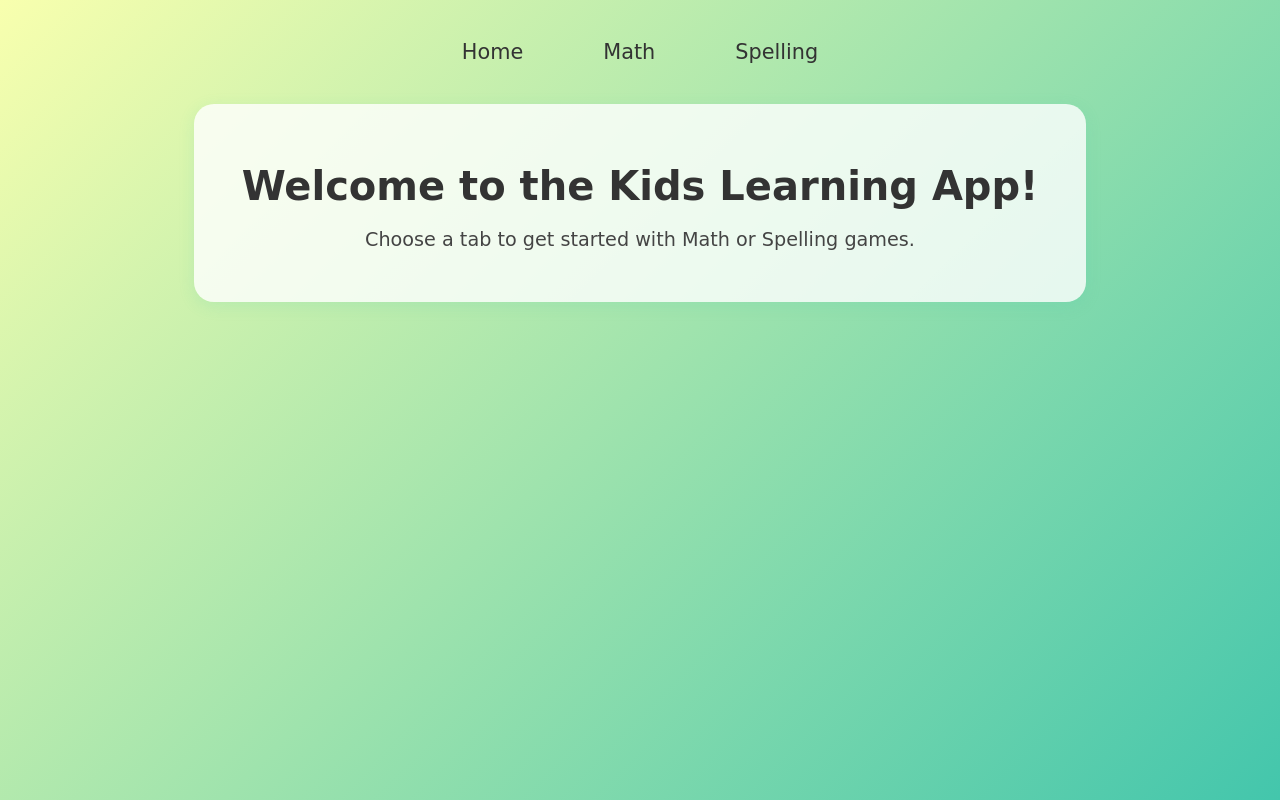
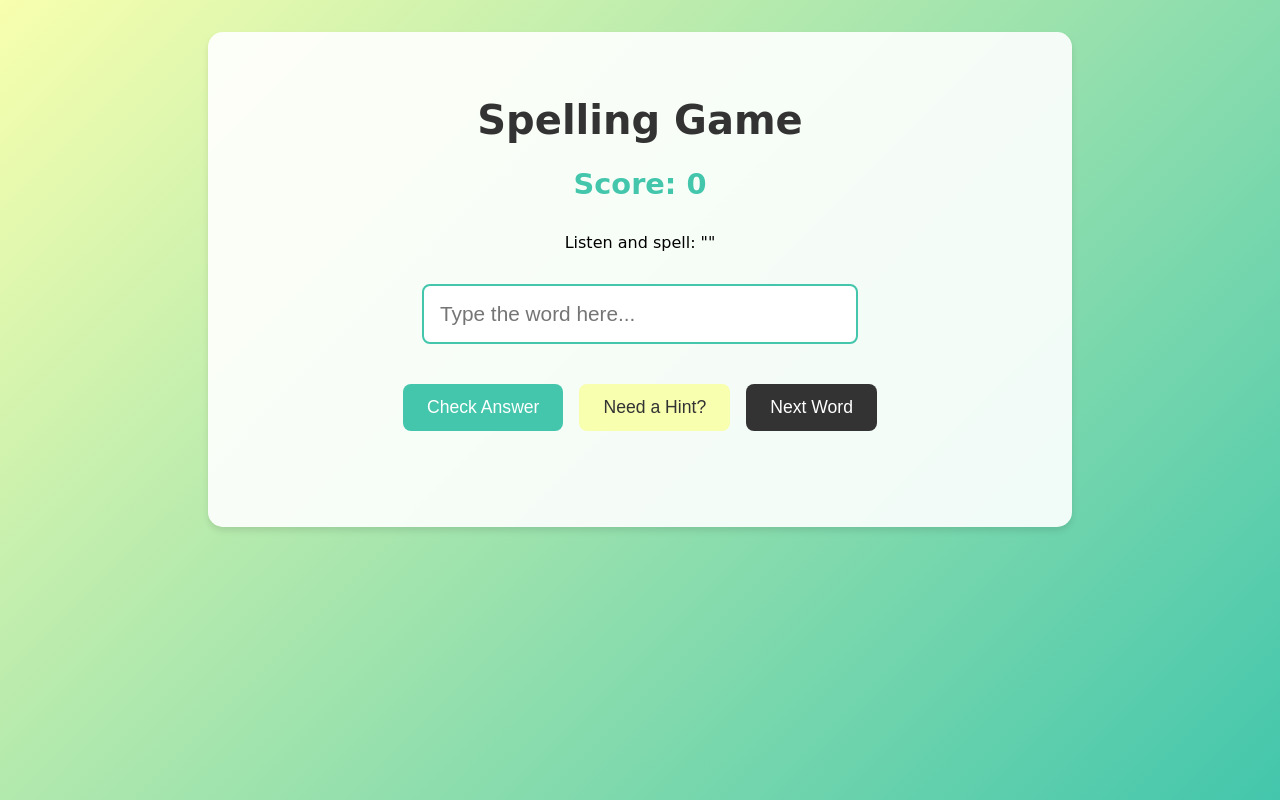
Before and after one commit to TheDevJB/kidspellinggame, an Angular app in the folder kids-spelling-game/: page /spelling in a window 1280 px wide. Built offline with nearby package versions, Linux system fonts and the light colour scheme; no server answers.

Commit message:
added my spelling component to be able to play the spelling game

```diff
--- a/kids-spelling-game/src/app/app.config.ts
+++ b/kids-spelling-game/src/app/app.config.ts
@@ -1,9 +1,10 @@
 import { ApplicationConfig, provideZoneChangeDetection } from '@angular/core';
 import { provideRouter } from '@angular/router';
+import { provideHttpClient, withFetch } from '@angular/common/http';
 
 import { routes } from './app.routes';
 import { provideClientHydration, withEventReplay } from '@angular/platform-browser';
 
 export const appConfig: ApplicationConfig = {
-  providers: [provideZoneChangeDetection({ eventCoalescing: true }), provideRouter(routes), provideClientHydration(withEventReplay())]
+  providers: [provideZoneChangeDetection({ eventCoalescing: true }), provideRouter(routes), provideClientHydration(withEventReplay()), provideHttpClient(withFetch())]
 };
--- a/kids-spelling-game/src/app/app.routes.ts
+++ b/kids-spelling-game/src/app/app.routes.ts
@@ -1,9 +1,9 @@
 import { Routes } from '@angular/router';
 import { HomePageComponent } from './home-page/home-page.component';
+import { SpellingGameComponent } from './spelling-game/spelling-game.component';
 
 export const routes: Routes = [
   { path: '', redirectTo: '/home', pathMatch: 'full' },
   { path: 'home', component: HomePageComponent },
-  { path: 'math', component: HomePageComponent }, // Placeholder for Math
-  { path: 'spelling', component: HomePageComponent } // Placeholder for Spelling
+  { path: 'spelling', component: SpellingGameComponent }
 ];
--- a/kids-spelling-game/src/app/home-page/home-page.component.css
+++ b/kids-spelling-game/src/app/home-page/home-page.component.css
@@ -1,23 +1,11 @@
-/* Reset default body margin and set full height */
-:host {
-  display: block;
-  min-height: 100vh;
-  margin: 0;
-  padding: 0;
-}
-
-/* Gradient background and nice font for the home page */
 .container {
-  min-height: 100vh;
-  width: 100%;
-  margin: 0;
-  padding: 0;
-  display: flex;
-  flex-direction: column;
-  align-items: center;
-  background: linear-gradient(135deg, #f8ffae 0%, #43c6ac 100%);
-  background-attachment: fixed;
-  font-family: 'Comic Sans MS', 'Comic Sans', cursive, sans-serif;
+  max-width: 800px;
+  margin: 2rem auto;
+  padding: 2rem;
+  text-align: center;
+  background: rgba(255, 255, 255, 0.9);
+  border-radius: 15px;
+  box-shadow: 0 4px 6px rgba(0, 0, 0, 0.1);
 }
 
 .tabs {
@@ -25,6 +13,8 @@
   gap: 2rem;
   margin-top: 2rem;
   margin-bottom: 2rem;
+  width: 100%;
+  justify-content: center;
 }
 
 .tabs a {
@@ -34,6 +24,7 @@
   padding: 0.5rem 1.5rem;
   border-radius: 20px;
   transition: background 0.3s, color 0.3s;
+  cursor: pointer;
 }
 
 .tabs a.active, .tabs a:hover {
@@ -42,12 +33,7 @@
 }
 
 .content {
-  background: rgba(255,255,255,0.8);
-  padding: 2rem 3rem;
-  border-radius: 20px;
-  box-shadow: 0 4px 16px rgba(67,198,172,0.15);
-  text-align: center;
-  margin: 0 1rem;
+  margin: 1.5rem 0;
 }
 
 h1 {
@@ -60,3 +46,45 @@ p {
   font-size: 1.2rem;
   color: #444;
 }
+
+.game-buttons {
+  display: flex;
+  flex-direction: column;
+  gap: 1.5rem;
+  margin: 2rem 0;
+  width: 100%;
+  max-width: 400px;
+}
+
+button {
+  width: 100%;
+  padding: 1rem 2rem;
+  font-size: 1.2rem;
+  border: none;
+  border-radius: 15px;
+  background: #43c6ac;
+  color: white;
+  cursor: pointer;
+  transition: transform 0.2s, box-shadow 0.2s;
+  font-family: inherit;
+}
+
+button:hover {
+  transform: translateY(-2px);
+  box-shadow: 0 4px 12px rgba(67,198,172,0.2);
+}
+
+@media (max-width: 600px) {
+  .content {
+    padding: 1.5rem;
+    width: 95%;
+  }
+
+  .game-buttons {
+    padding: 0 1rem;
+  }
+
+  button {
+    padding: 0.8rem 1.5rem;
+  }
+}
--- a/kids-spelling-game/src/app/home-page/home-page.component.html
+++ b/kids-spelling-game/src/app/home-page/home-page.component.html
@@ -1,4 +1,3 @@
-<!-- Gradient background and tab layout -->
 <div class="container">
   <nav class="tabs">
     <a routerlink="/home" routerlinkactive="active">Home</a>
--- a/kids-spelling-game/src/app/home-page/home-page.component.ts
+++ b/kids-spelling-game/src/app/home-page/home-page.component.ts
@@ -1,10 +1,11 @@
 import { Component } from '@angular/core';
 import { RouterModule } from '@angular/router';
+import { CommonModule } from '@angular/common';
 
 @Component({
   selector: 'app-home-page',
   standalone: true,
-  imports: [RouterModule],
+  imports: [RouterModule, CommonModule],
   templateUrl: './home-page.component.html',
   styleUrl: './home-page.component.css'
 })
--- /dev/null
+++ b/kids-spelling-game/src/app/services/spelling.service.ts
@@ -0,0 +1,27 @@
+import { Injectable } from '@angular/core';
+import { HttpClient } from '@angular/common/http';
+import { Observable } from 'rxjs';
+
+interface SpellingWord {
+  id: number;
+  word: string;
+  difficulty: string;
+  hint: string;
+}
+
+@Injectable({
+  providedIn: 'root'
+})
+export class SpellingService {
+  private apiUrl = 'http://localhost:3000/api/spelling';
+
+  constructor(private http: HttpClient) { }
+
+  getRandomWord(): Observable<SpellingWord> {
+    return this.http.get<SpellingWord>(`${this.apiUrl}/word`);
+  }
+
+  checkSpelling(wordId: number, attempt: string): Observable<any> {
+    return this.http.post(`${this.apiUrl}/check`, { wordId, attempt });
+  }
+}
--- /dev/null
+++ b/kids-spelling-game/src/app/spelling-game/spelling-game.component.css
@@ -0,0 +1,109 @@
+.game-container {
+  max-width: 800px;
+  margin: 2rem auto;
+  padding: 2rem;
+  text-align: center;
+  background: rgba(255, 255, 255, 0.9);
+  border-radius: 15px;
+  box-shadow: 0 4px 6px rgba(0, 0, 0, 0.1);
+}
+
+h2 {
+  color: #333;
+  font-size: 2.5rem;
+  margin-bottom: 1.5rem;
+}
+
+.score {
+  font-size: 1.8rem;
+  font-weight: bold;
+  color: #43c6ac;
+  margin-bottom: 2rem;
+}
+
+.game-area {
+  margin-top: 2rem;
+}
+
+.hint {
+  margin: 1.5rem 0;
+  padding: 1rem;
+  background: #fff3cd;
+  border-radius: 8px;
+  color: #856404;
+  font-size: 1.1rem;
+}
+
+.input-area {
+  margin: 2rem 0;
+}
+
+input {
+  padding: 1rem;
+  font-size: 1.3rem;
+  margin: 1rem;
+  border: 2px solid #43c6ac;
+  border-radius: 8px;
+  width: 80%;
+  max-width: 400px;
+}
+
+.buttons {
+  display: flex;
+  gap: 1rem;
+  justify-content: center;
+  margin-top: 1.5rem;
+}
+
+button {
+  padding: 0.8rem 1.5rem;
+  font-size: 1.1rem;
+  border: none;
+  border-radius: 8px;
+  cursor: pointer;
+  transition: all 0.3s ease;
+}
+
+.check-btn {
+  background-color: #43c6ac;
+  color: white;
+}
+
+.hint-btn {
+  background-color: #f8ffae;
+  color: #333;
+}
+
+.next-btn {
+  background-color: #333;
+  color: white;
+}
+
+button:hover {
+  transform: translateY(-2px);
+  box-shadow: 0 2px 4px rgba(0, 0, 0, 0.2);
+}
+
+button:disabled {
+  opacity: 0.6;
+  cursor: not-allowed;
+  transform: none;
+}
+
+.message {
+  margin-top: 1.5rem;
+  padding: 1rem;
+  border-radius: 8px;
+  font-size: 1.2rem;
+}
+
+.message.success {
+  background-color: #d4edda;
+  color: #155724;
+  animation: fadeIn 0.5s ease-in;
+}
+
+@keyframes fadeIn {
+  from { opacity: 0; }
+  to { opacity: 1; }
+}
--- /dev/null
+++ b/kids-spelling-game/src/app/spelling-game/spelling-game.component.html
@@ -0,0 +1,28 @@
+<!DOCTYPE html>
+<div class="game-container">
+  <h2>Spelling Game</h2>
+
+  <div class="score">Score: {{score}}</div>
+
+  <div class="game-area" *ngif="currentWord">
+    <div class="hint" *ngif="showHint">
+      Hint: {{currentWord.hint}}
+    </div>
+
+    <div class="input-area">
+      <input type="text"
+             [(ngmodel)]="userInput"
+             placeholder="Type the word here..."
+             (keyup.enter)="checkAnswer()">
+
+      <div class="buttons">
+        <button (click)="checkAnswer()" class="check-btn">Check Answer</button>
+        <button (click)="showHintClicked()" class="hint-btn" [disabled]="showHint">Need a Hint?</button>
+      </div>
+    </div>
+
+    <div class="message" [class.success]="message.includes('Correct')">
+      {{message}}
+    </div>
+  </div>
+</div>
--- /dev/null
+++ b/kids-spelling-game/src/app/spelling-game/spelling-game.component.ts
@@ -0,0 +1,89 @@
+import { Component, OnInit } from '@angular/core';
+import { CommonModule } from '@angular/common';
+import { FormsModule } from '@angular/forms';
+import { SpellingService } from '../services/spelling.service';
+
+@Component({
+  selector: 'app-spelling-game',
+  standalone: true,
+  imports: [CommonModule, FormsModule],
+  template: `
+    <div class="game-container">
+      <h2>Spelling Game</h2>
+      <div class="score">Score: {{score}}</div>
+
+      <div class="game-area">
+        <!-- Show hint when available -->
+        <div class="hint" *ngIf="showHint && currentWord">
+          Hint: {{currentWord.hint}}
+        </div>
+
+        <div class="input-area">
+          <!-- Display current word for testing -->
+          <p class="current-word">Listen and spell: "{{currentWord?.word}}"</p>
+
+          <input type="text"
+                 [(ngModel)]="userInput"
+                 placeholder="Type the word here..."
+                 (keyup.enter)="checkAnswer()">
+
+          <div class="buttons">
+            <button (click)="checkAnswer()" class="check-btn">Check Answer</button>
+            <button (click)="showHintClicked()" class="hint-btn" [disabled]="showHint">Need a Hint?</button>
+            <button (click)="getNewWord()" class="next-btn">Next Word</button>
+          </div>
+        </div>
+
+        <div class="message">
+          {{message}}
+        </div>
+      </div>
+    </div>
+  `,
+  styleUrl: './spelling-game.component.css'
+})
+export class SpellingGameComponent implements OnInit {
+  currentWord: any = null;
+  userInput: string = '';
+  message: string = '';
+  score: number = 0;
+  showHint: boolean = false;
+
+  constructor(private spellingService: SpellingService) {}
+
+  ngOnInit() {
+    this.getNewWord();
+  }
+
+  getNewWord() {
+    this.spellingService.getRandomWord().subscribe(word => {
+      this.currentWord = word;
+      this.userInput = '';
+      this.message = '';
+      this.showHint = false;
+    });
+  }
+
+  checkAnswer() {
+    if (!this.userInput.trim()) {
+      this.message = 'Please type a word!';
+      return;
+    }
+
+    this.spellingService.checkSpelling(this.currentWord.id, this.userInput)
+      .subscribe(result => {
+        if (result.correct) {
+          this.score += 10;
+          this.message = 'Correct! Well done! 🌟';
+          setTimeout(() => this.getNewWord(), 1500);
+        } else {
+          this.message = 'Try again!';
+          this.showHint = true;
+        }
+      });
+  }
+
+  showHintClicked() {
+    this.showHint = true;
+  }
+}
--- a/kids-spelling-game/src/styles.css
+++ b/kids-spelling-game/src/styles.css
@@ -3,6 +3,7 @@ html, body {
   height: 100%;
   margin: 0;
   padding: 0;
+  width: 100%;
   overflow-x: hidden;
 }
 
@@ -10,4 +11,76 @@ body {
   min-height: 100vh;
   margin: 0;
   padding: 0;
+  position: relative;
+  background: linear-gradient(135deg, #f8ffae 0%, #43c6ac 100%);
+  background-attachment: fixed;
+  font-family: 'Comic Sans MS', 'Comic Sans', cursive, sans-serif;
 }
+
+/* Global navigation styles */
+.tabs {
+  display: flex;
+  gap: 2rem;
+  margin-top: 2rem;
+  margin-bottom: 2rem;
+}
+
+.tabs a {
+  text-decoration: none;
+  color: #333;
+  font-size: 1.3rem;
+  padding: 0.5rem 1.5rem;
+  border-radius: 20px;
+  transition: all 0.3s ease;
+  cursor: pointer;
+}
+
+.tabs a:hover {
+  background: #43c6ac;
+  color: #fff;
+  transform: translateY(-2px);
+}
+
+.tabs a.active {
+  background: #43c6ac;
+  color: #fff;
+}
+
+/* Common container styles */
+.container, .game-container {
+  background: rgba(255, 255, 255, 0.9);
+  border-radius: 15px;
+  box-shadow: 0 4px 6px rgba(0, 0, 0, 0.1);
+  padding: 2rem;
+  margin: 2rem auto;
+  max-width: 800px;
+}
+
+/* Common button styles */
+button {
+  cursor: pointer;
+  padding: 0.8rem 1.5rem;
+  font-size: 1.1rem;
+  border: none;
+  border-radius: 8px;
+  transition: all 0.3s ease;
+}
+
+button:hover {
+  transform: translateY(-2px);
+  box-shadow: 0 2px 4px rgba(0, 0, 0, 0.2);
+}
+
+/* Common input styles */
+input {
+  padding: 0.8rem;
+  font-size: 1.1rem;
+  border: 2px solid #43c6ac;
+  border-radius: 8px;
+  transition: all 0.3s ease;
+}
+
+input:focus {
+  outline: none;
+  box-shadow: 0 0 0 2px rgba(67, 198, 172, 0.3);
+}
```
Also changed, not shown: kids-spelling-game/src/server.ts (+3 -21 lines), 2 other files (tests, documents, lock files or other folders).
